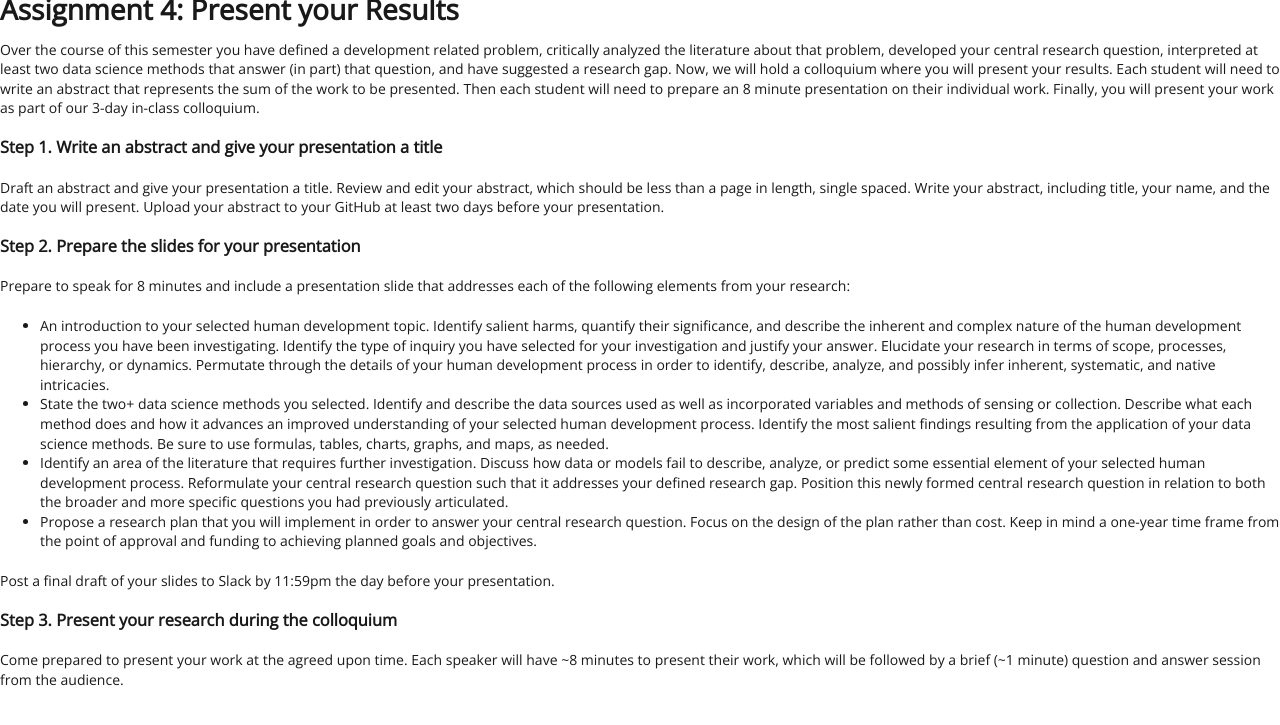
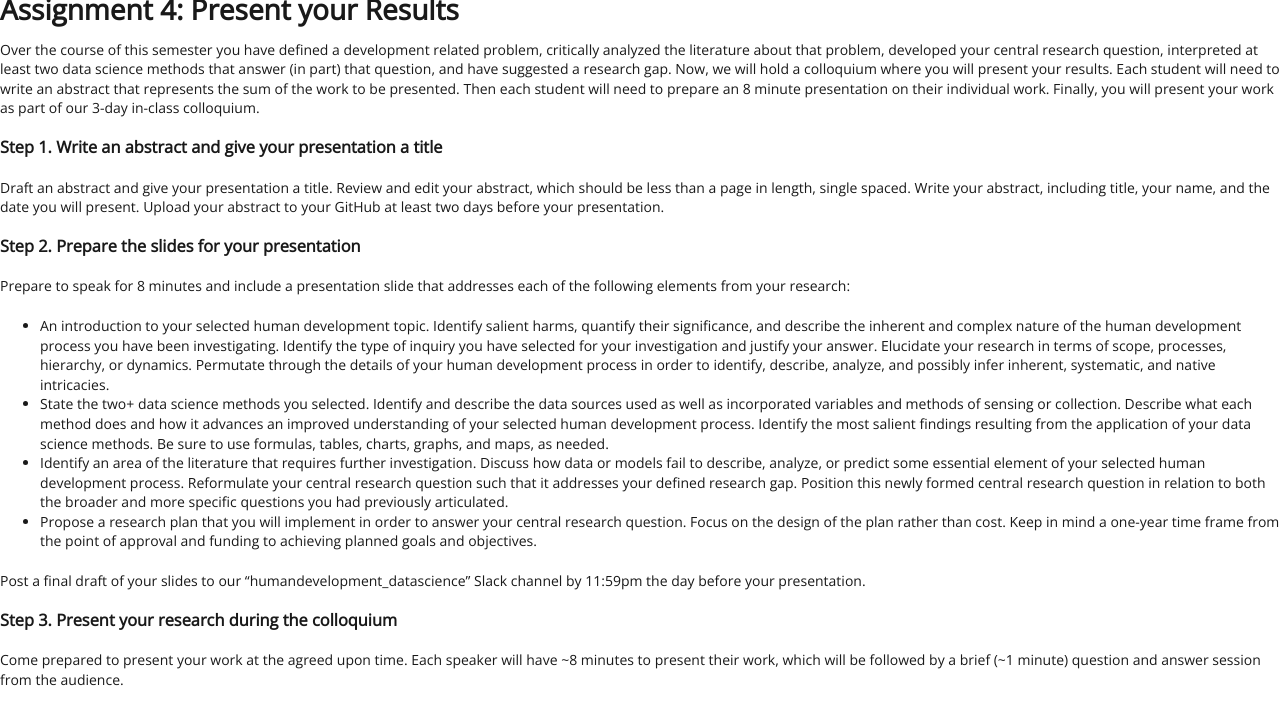
Before and after one commit to EMBrewer/dat150, a Jekyll site: the page built from _posts/2021-09-23-Assignment4.md, in a window 1280 px wide. Shown: the top 725 px of the page. Built offline with Jekyll 4.4.1, drawn with Linux system fonts in a browser that asks for light colours; our own code applies the rules of GitHub Pages for plain Markdown files.

Commit message:
Update 2021-09-23-Assignment4.md

```diff
--- a/_posts/2021-09-23-Assignment4.md
+++ b/_posts/2021-09-23-Assignment4.md
@@ -15,7 +15,7 @@ Prepare to speak for 8 minutes and include a presentation slide that addresses e
 * Identify an area of the literature that requires further investigation. Discuss how data or models fail to describe, analyze, or predict some essential element of your selected human development process. Reformulate your central research question such that it addresses your defined research gap. Position this newly formed central research question in relation to both the broader and more specific questions you had previously articulated.
 * Propose a research plan that you will implement in order to answer your central research question. Focus on the design of the plan rather than cost. Keep in mind a one-year time frame from the point of approval and funding to achieving planned goals and objectives.
 
-Post a final draft of your slides to Slack by 11:59pm the day before your presentation.
+Post a final draft of your slides to our "humandevelopment_datascience" Slack channel by 11:59pm the day before your presentation.
 
 ### Step 3. Present your research during the colloquium
 
```
